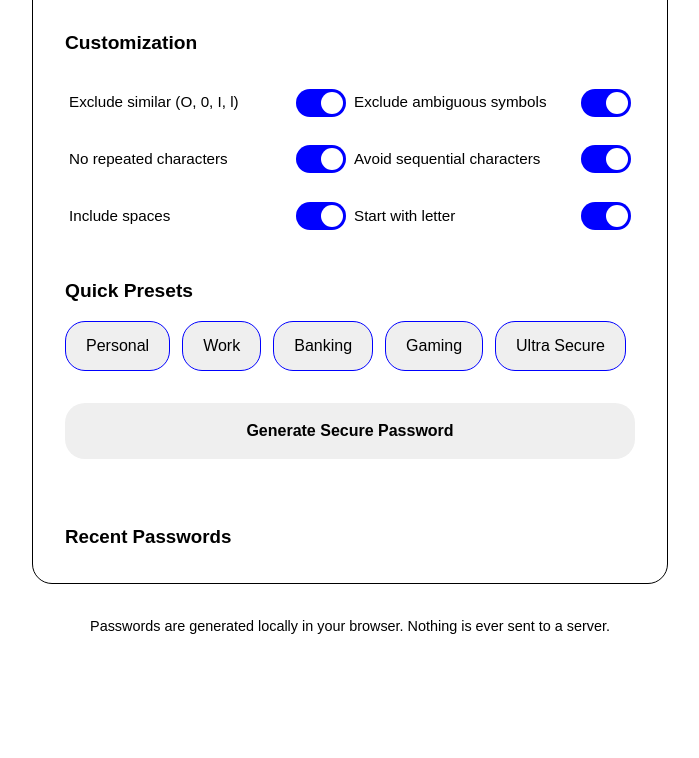
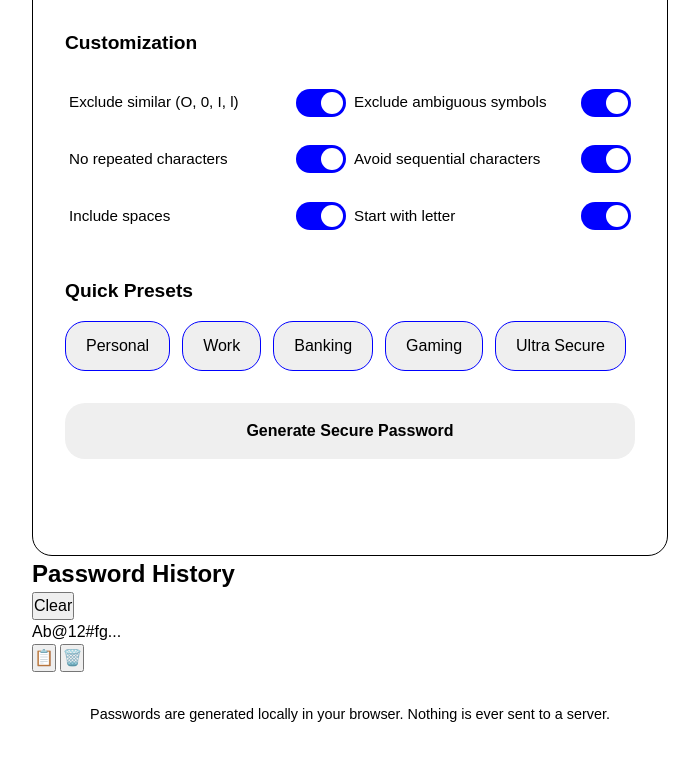
Before and after one commit to PriyankaShinde30/cipherkey-password-generator, a plain HTML site: page index.html in a window 1280 px wide. Shown: the part 1240-1998 px from the top of the page, without its empty margins (290-989 px from the left). Before the commit the page ends 1910 px from the top, so only its background shows below. Drawn offline with Linux system fonts and the light colour scheme.

Commit message:
Create Password Generator Page Structure.

```diff
--- a/index.html
+++ b/index.html
@@ -168,10 +168,25 @@
             Generate Secure Password
           </button>
         </section>
-        <section class="password-history">
-          <h3>Recent Passwords</h3>
-          <div id="history-list"></div>
-        </section>
+      </section>
+      <section class="password-history">
+        <div class="history-header">
+          <h2>Password History</h2>
+          <button class="clear-history-btn">Clear</button>
+        </div>
+
+        <div class="history-list">
+          <div class="history-item">
+            <div class="history-info">
+              <p class="history-password">Ab@12#fg...</p>
+            </div>
+
+            <div class="history-actions">
+              <button class="history-copy-btn">📋</button>
+              <button class="history-delete-btn">🗑️</button>
+            </div>
+          </div>
+        </div>
       </section>
       <footer class="app-footer">
         <p>
```
